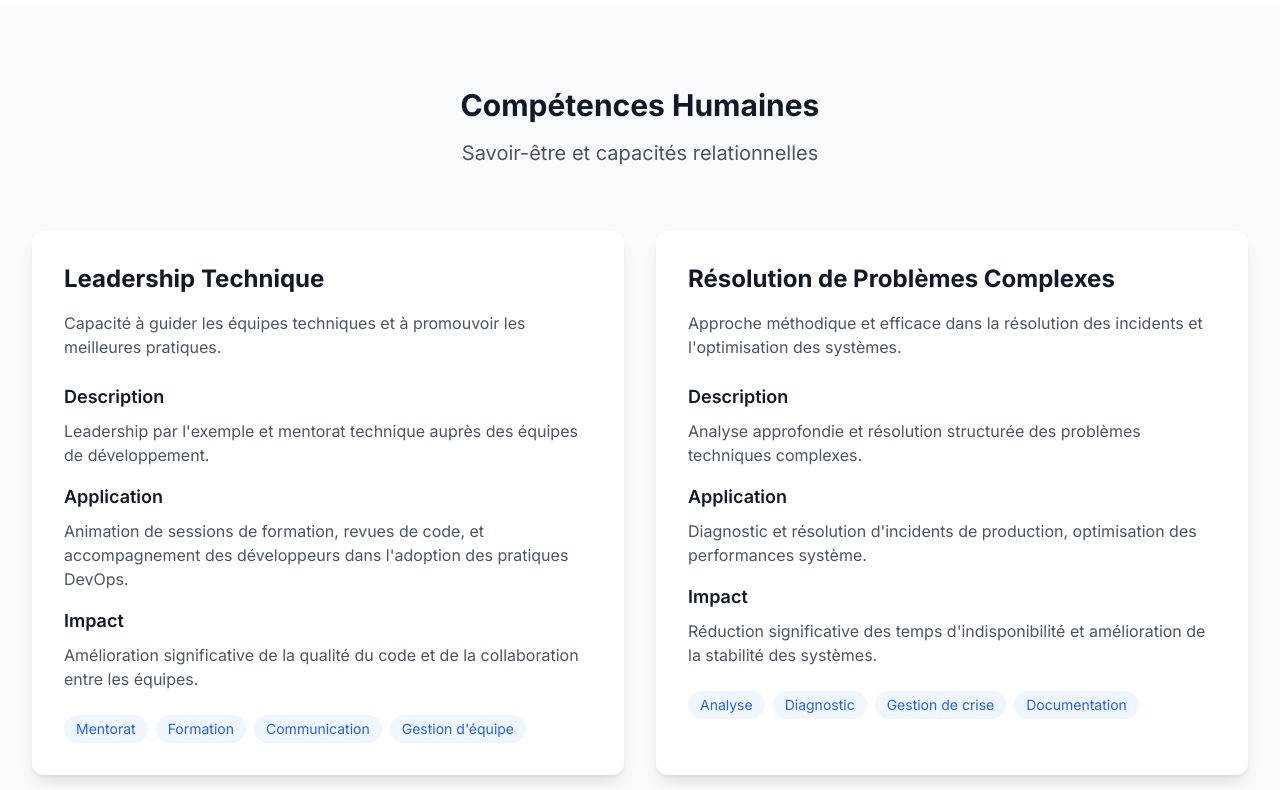
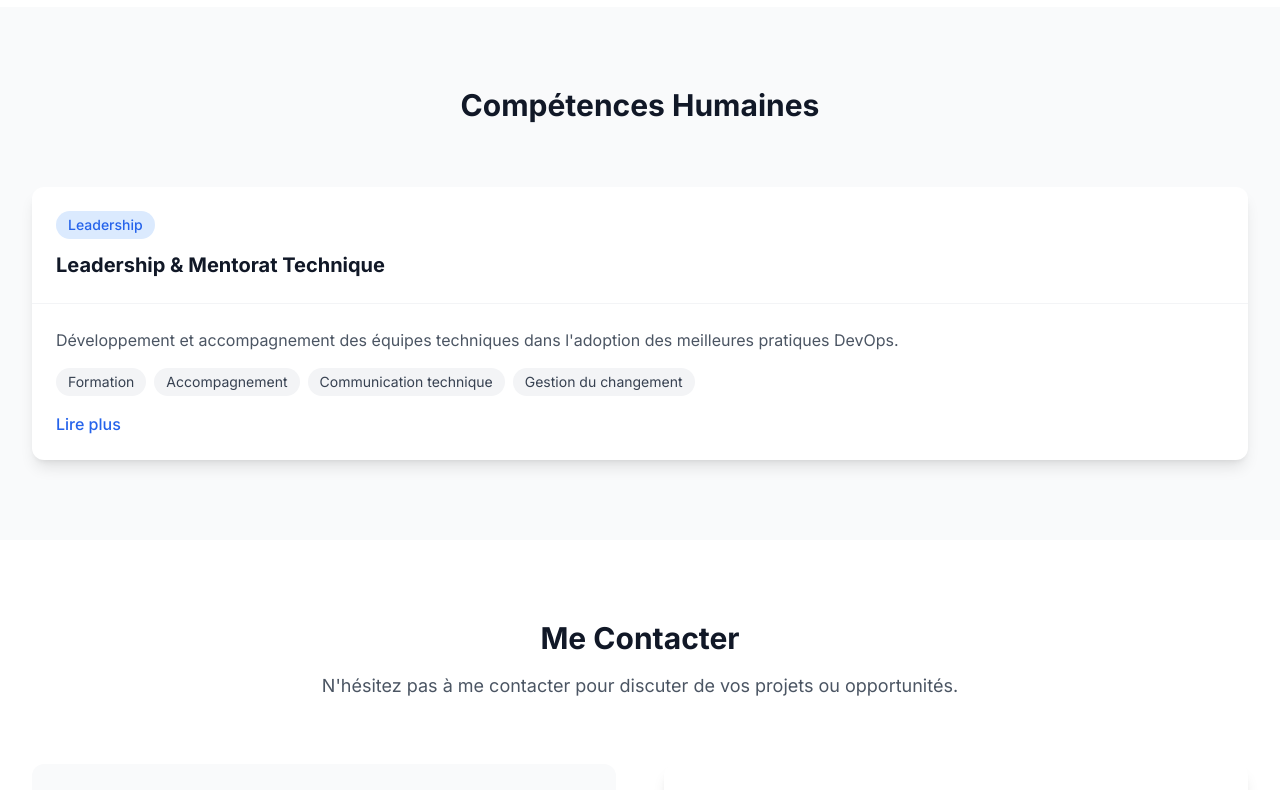
Before and after one commit to aimendenche/aimen-portfolio, a Next.js app: page / in a window 1280 px wide. Shown: the part 4620-5410 px from the top of the page. Built offline with nearby package versions, Linux system fonts and the light colour scheme.

Commit message:
update portfolio

```diff
--- a/app/components/SoftSkills.tsx
+++ b/app/components/SoftSkills.tsx
@@ -1,47 +1,44 @@
 "use client"
 
-import { motion } from "framer-motion"
+import { useState } from "react"
+import { motion, AnimatePresence } from "framer-motion"
 
-type SoftSkill = {
-  id: number;
-  titre: string;
-  resumeCourt: string;
+interface SoftSkill {
+  id: number
+  titre: string
+  resumeCourt: string
   contenuDetaille: {
-    description: string;
-    application: string;
-    impact: string;
-  };
-  domaines: string[];
-};
+    contexte: string
+    problematique: string
+    solution: string
+    resultats: string
+  }
+  competences: string[]
+  categorie: "Communication" | "Leadership" | "Gestion de projet"
+}
 
 export default function SoftSkills() {
+  const [selectedSkill, setSelectedSkill] = useState<number | null>(null)
+
   const softSkills: SoftSkill[] = [
     {
       id: 1,
-      titre: "Leadership Technique",
-      resumeCourt: "Capacité à guider les équipes techniques et à promouvoir les meilleures pratiques.",
+      titre: "Leadership & Mentorat Technique",
+      resumeCourt: "Développement et accompagnement des équipes techniques dans l'adoption des meilleures pratiques DevOps.",
       contenuDetaille: {
-        description: "Leadership par l'exemple et mentorat technique auprès des équipes de développement.",
-        application: "Animation de sessions de formation, revues de code, et accompagnement des développeurs dans l'adoption des pratiques DevOps.",
-        impact: "Amélioration significative de la qualité du code et de la collaboration entre les équipes."
+        contexte: "Dans un contexte de transformation digitale, j'ai identifié le besoin d'accompagner les équipes dans leur montée en compétences sur les pratiques DevOps et Cloud.",
+        problematique: "Les équipes techniques étaient confrontées à des défis d'adoption des nouvelles technologies et méthodologies, créant des résistances et ralentissant la transformation.",
+        solution: "Mise en place d'un programme de mentorat structuré : sessions hebdomadaires de formation, ateliers pratiques, et accompagnement personnalisé des équipes.",
+        resultats: "Amélioration significative de l'autonomie des équipes, réduction de 60% des incidents liés aux déploiements, et adoption réussie des pratiques DevOps."
       },
-      domaines: ["Mentorat", "Formation", "Communication", "Gestion d'équipe"]
-    },
-    {
-      id: 2,
-      titre: "Résolution de Problèmes Complexes",
-      resumeCourt: "Approche méthodique et efficace dans la résolution des incidents et l'optimisation des systèmes.",
-      contenuDetaille: {
-        description: "Analyse approfondie et résolution structurée des problèmes techniques complexes.",
-        application: "Diagnostic et résolution d'incidents de production, optimisation des performances système.",
-        impact: "Réduction significative des temps d'indisponibilité et amélioration de la stabilité des systèmes."
-      },
-      domaines: ["Analyse", "Diagnostic", "Gestion de crise", "Documentation"]
+      competences: ["Formation", "Accompagnement", "Communication technique", "Gestion du changement"],
+      categorie: "Leadership"
     }
-  ];
+    // Ajoutez vos autres compétences humaines ici
+  ]
 
   return (
-    <section id="soft-skills" className="py-20 bg-gray-50 dark:bg-gray-800">
+    <section id="softskills" className="py-20 bg-gray-50 dark:bg-gray-800">
       <div className="max-w-7xl mx-auto px-4 sm:px-6 lg:px-8">
         <motion.div
           initial={{ opacity: 0, y: 20 }}
@@ -49,77 +46,104 @@ export default function SoftSkills() {
           viewport={{ once: true }}
           className="text-center mb-16"
         >
-          <h2 className="text-3xl font-bold text-gray-900 dark:text-white">
+          <h2 className="text-3xl font-bold text-gray-900 dark:text-white mb-4">
             Compétences Humaines
           </h2>
-          <p className="mt-4 text-xl text-gray-600 dark:text-gray-300">
-            Savoir-être et capacités relationnelles
-          </p>
         </motion.div>
 
-        <div className="grid gap-8 md:grid-cols-2">
+        <div className="space-y-10">
           {softSkills.map((skill) => (
-            <motion.div
+            <motion.article
               key={skill.id}
               initial={{ opacity: 0, y: 20 }}
               whileInView={{ opacity: 1, y: 0 }}
               viewport={{ once: true }}
               className="bg-white dark:bg-gray-900 rounded-xl shadow-lg overflow-hidden"
             >
-              <div className="p-8">
-                <h3 className="text-2xl font-bold text-gray-900 dark:text-white mb-4">
+              <div className="p-6 border-b border-gray-100 dark:border-gray-800">
+                <div className="flex justify-between items-start">
+                  <div>
+                    <span className="inline-block px-3 py-1 text-sm font-medium text-blue-600
+                                   bg-blue-100 dark:bg-blue-900 dark:text-blue-200 rounded-full mb-3">
+                      {skill.categorie}
+                    </span>
+                    <h3 className="text-xl font-bold text-gray-900 dark:text-white">
                       {skill.titre}
                     </h3>
+                  </div>
+                </div>
+              </div>
 
-                <p className="text-gray-600 dark:text-gray-300 mb-6">
+              <div className="p-6">
+                <p className="text-gray-600 dark:text-gray-300 mb-4">
                   {skill.resumeCourt}
                 </p>
 
-                <div className="space-y-4 mb-6">
+                <div className="flex flex-wrap gap-2 mb-4">
+                  {skill.competences.map((competence, index) => (
+                    <span
+                      key={index}
+                      className="px-3 py-1 text-sm bg-gray-100 dark:bg-gray-800
+                               text-gray-700 dark:text-gray-300 rounded-full"
+                    >
+                      {competence}
+                    </span>
+                  ))}
+                </div>
+
+                <button
+                  onClick={() => setSelectedSkill(
+                    selectedSkill === skill.id ? null : skill.id
+                  )}
+                  className="text-blue-600 dark:text-blue-400 hover:text-blue-800
+                           dark:hover:text-blue-300 transition-colors font-medium"
+                >
+                  {selectedSkill === skill.id ? "Voir moins" : "Lire plus"}
+                </button>
+
+                <AnimatePresence>
+                  {selectedSkill === skill.id && (
+                    <motion.div
+                      initial={{ opacity: 0, height: 0 }}
+                      animate={{ opacity: 1, height: "auto" }}
+                      exit={{ opacity: 0, height: 0 }}
+                      transition={{ duration: 0.3 }}
+                      className="mt-4 pt-4 border-t border-gray-100 dark:border-gray-800"
+                    >
+                      <div className="space-y-4">
                         <div>
-                    <h4 className="text-lg font-semibold text-gray-900 dark:text-white mb-2">
-                      Description
-                    </h4>
+                          <h4 className="font-medium text-gray-900 dark:text-white mb-2">Contexte</h4>
                           <p className="text-gray-600 dark:text-gray-300">
-                      {skill.contenuDetaille.description}
+                            {skill.contenuDetaille.contexte}
                           </p>
                         </div>
-
                         <div>
-                    <h4 className="text-lg font-semibold text-gray-900 dark:text-white mb-2">
-                      Application
-                    </h4>
+                          <h4 className="font-medium text-gray-900 dark:text-white mb-2">Problématique</h4>
                           <p className="text-gray-600 dark:text-gray-300">
-                      {skill.contenuDetaille.application}
+                            {skill.contenuDetaille.problematique}
                           </p>
                         </div>
-
                         <div>
-                    <h4 className="text-lg font-semibold text-gray-900 dark:text-white mb-2">
-                      Impact
-                    </h4>
+                          <h4 className="font-medium text-gray-900 dark:text-white mb-2">Solution</h4>
                           <p className="text-gray-600 dark:text-gray-300">
-                      {skill.contenuDetaille.impact}
+                            {skill.contenuDetaille.solution}
+                          </p>
+                        </div>
+                        <div>
+                          <h4 className="font-medium text-gray-900 dark:text-white mb-2">Résultats</h4>
+                          <p className="text-gray-600 dark:text-gray-300">
+                            {skill.contenuDetaille.resultats}
                           </p>
                         </div>
                       </div>
-
-                <div className="flex flex-wrap gap-2">
-                  {skill.domaines.map((domaine) => (
-                    <span
-                      key={domaine}
-                      className="px-3 py-1 bg-blue-50 dark:bg-blue-900/30
-                               text-blue-600 dark:text-blue-300 rounded-full text-sm"
-                    >
-                      {domaine}
-                    </span>
-                  ))}
+                    </motion.div>
+                  )}
+                </AnimatePresence>
               </div>
-              </div>
-            </motion.div>
+            </motion.article>
           ))}
         </div>
       </div>
     </section>
-  );
+  )
 }
```
Lines whose indentation alone changed are shown as unchanged.
